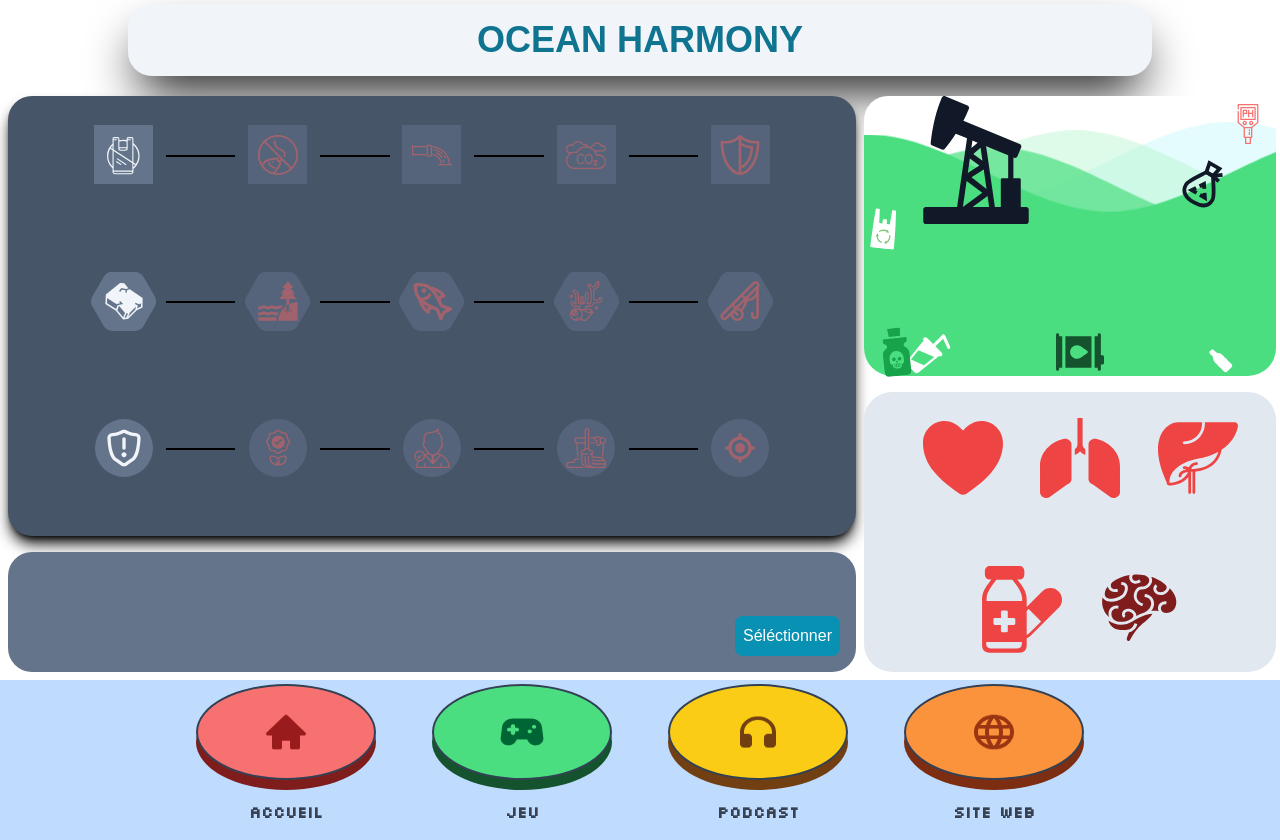
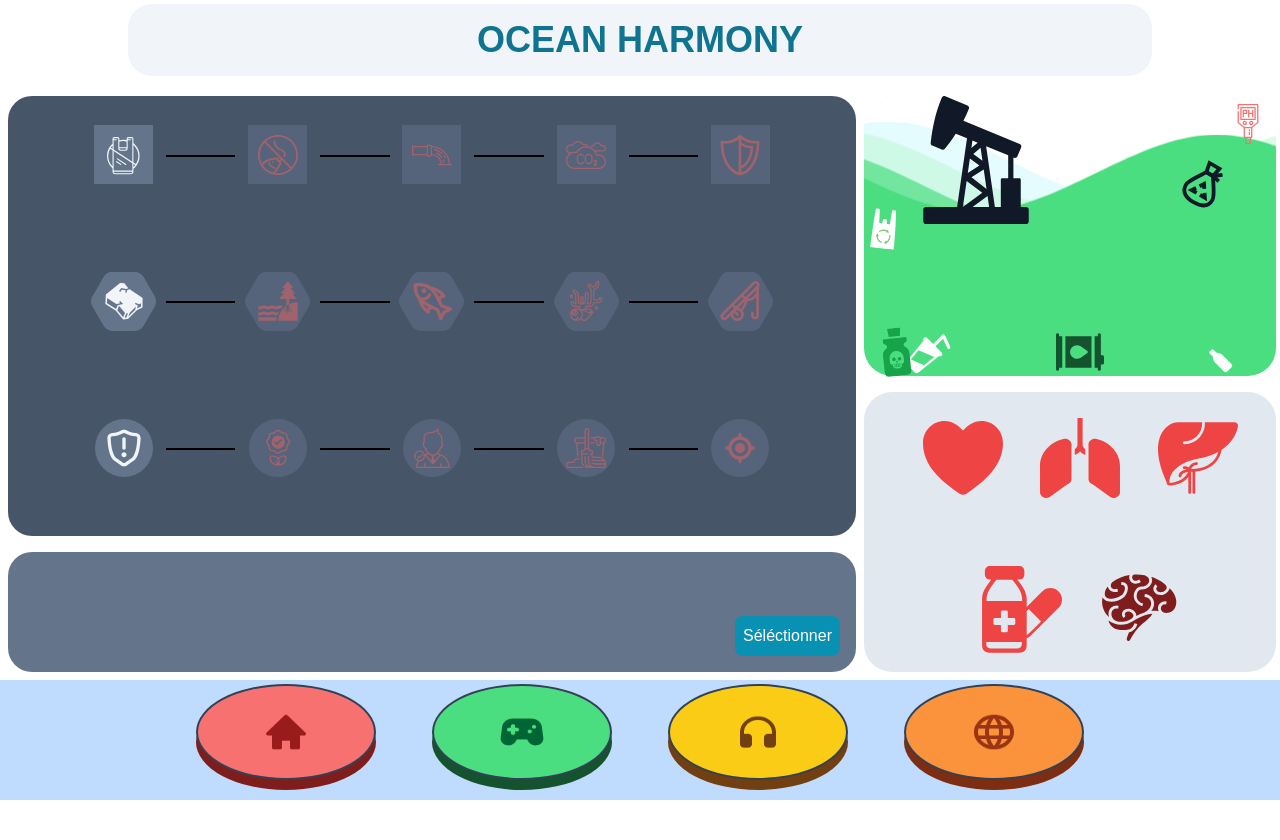
Before and after one commit to JulesGohier/404-FronEnd, a Nuxt app in the folder nuxtjs/: page /jeu in a window 1280 px wide. Both pictures are taken after a click on the button "Commencer l'aventure". After the commit the page ends 800 px from the top, so only its background shows below. Built offline with nearby package versions, Linux system fonts and the light colour scheme.

Commit message:
Last and Final Push

```diff
--- a/nuxtjs/components/action.vue
+++ b/nuxtjs/components/action.vue
@@ -193,6 +193,6 @@ span.separator {
 }
 
 #backgroundAction {
-  @apply bg-slate-600 shadow-lg shadow-black;
+  @apply bg-slate-600;
 }
 </style>
--- a/nuxtjs/components/titre.vue
+++ b/nuxtjs/components/titre.vue
@@ -8,6 +8,6 @@
 
 <style>
 .title {
-  @apply bg-slate-100 w-[80%] h-[90%] items-center justify-center flex uppercase text-2xl font-extrabold text-cyan-700 shadow-2xl shadow-black;
+  @apply bg-slate-100 w-[80%] h-[90%] items-center justify-center flex uppercase text-2xl font-extrabold text-cyan-700;
 }
 </style>
--- a/nuxtjs/nuxt.config.ts
+++ b/nuxtjs/nuxt.config.ts
@@ -1,4 +1,9 @@
 export default defineNuxtConfig({
   modules: ["@nuxtjs/tailwindcss"],
   compatibilityDate: "2024-12-05",
+  app: {
+    head: {
+      link: [{ rel: "icon", type: "image/x-icon", href: "/favicon.png" }],
+    },
+  },
 });
--- a/nuxtjs/pages/jeu.vue
+++ b/nuxtjs/pages/jeu.vue
@@ -240,7 +240,7 @@ const start = () => {
 <template>
   <div
     v-if="startgame == true"
-    class="w-screen h-screen relative flex justify-center items-center bg-backgroundBG2 bg-cover bg-center bg-no-repeat"
+    class="w-screen h-screen relative flex justify-center items-center bg-backgroundBG2 bg-cover bg-center bg-no-repeat overflow-hidden"
   >
     <div class="absolute inset-0 backdrop-blur-sm bg-black/40"></div>
 
@@ -286,7 +286,10 @@ const start = () => {
       </div>
     </div>
   </div>
-  <div class="grid grid-cols-6 h-[100vh] w-[100vw] gap-10">
+  <div
+    v-else
+    class="grid grid-cols-6 h-[100vh] w-[100vw] gap-10 overflow-hidden"
+  >
     <div id="body" class="grid col-span-6 h-[80vh] w-full gap-4">
       <div id="header" class="grid col-span-6 grid-cols-6 h-[10vh] gap-4">
         <div class="col-span-6 w-full flex items-center justify-center">
```
Also changed, not shown: nuxtjs/public/favicon.png (added), 1 other file (tests, documents, lock files or other folders).
